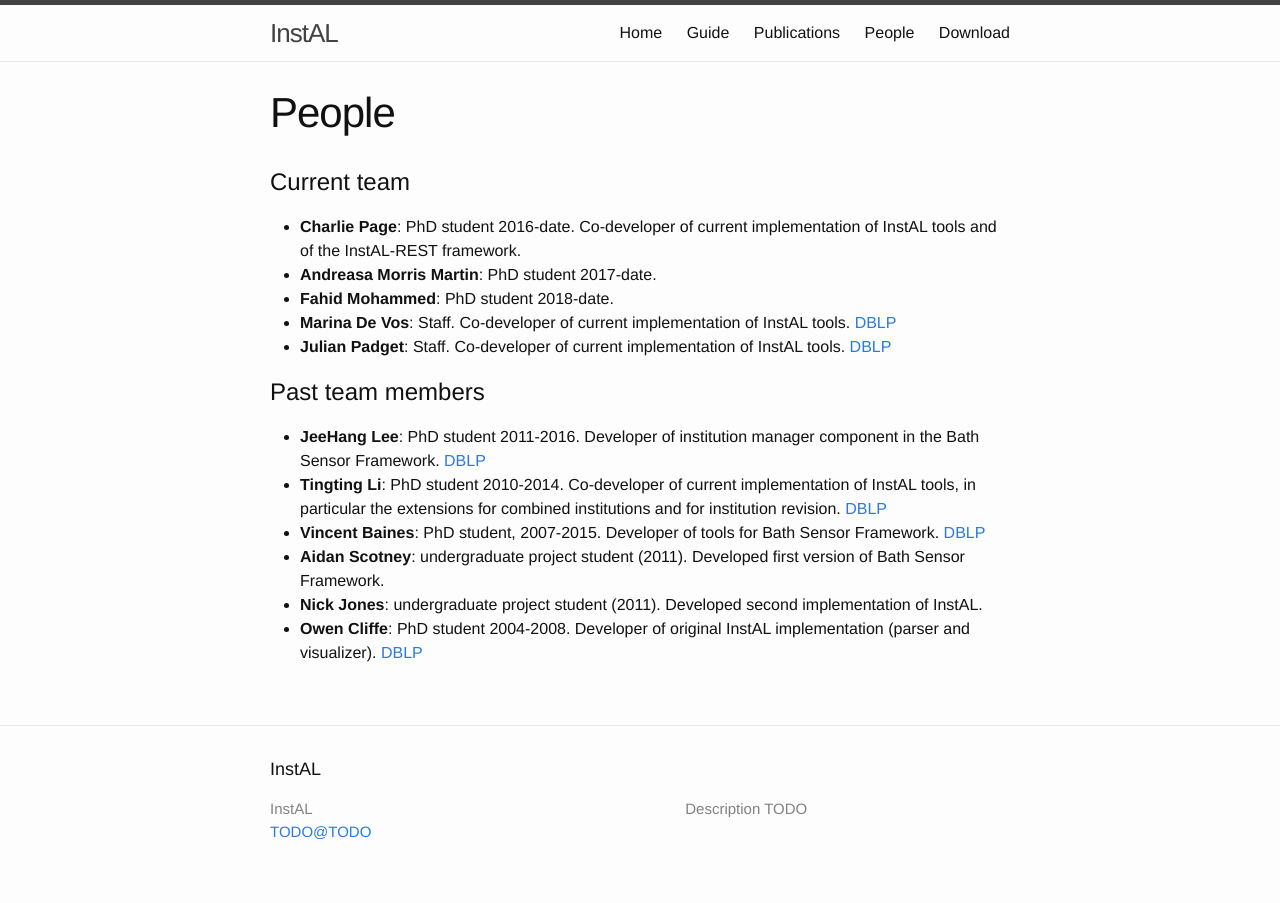
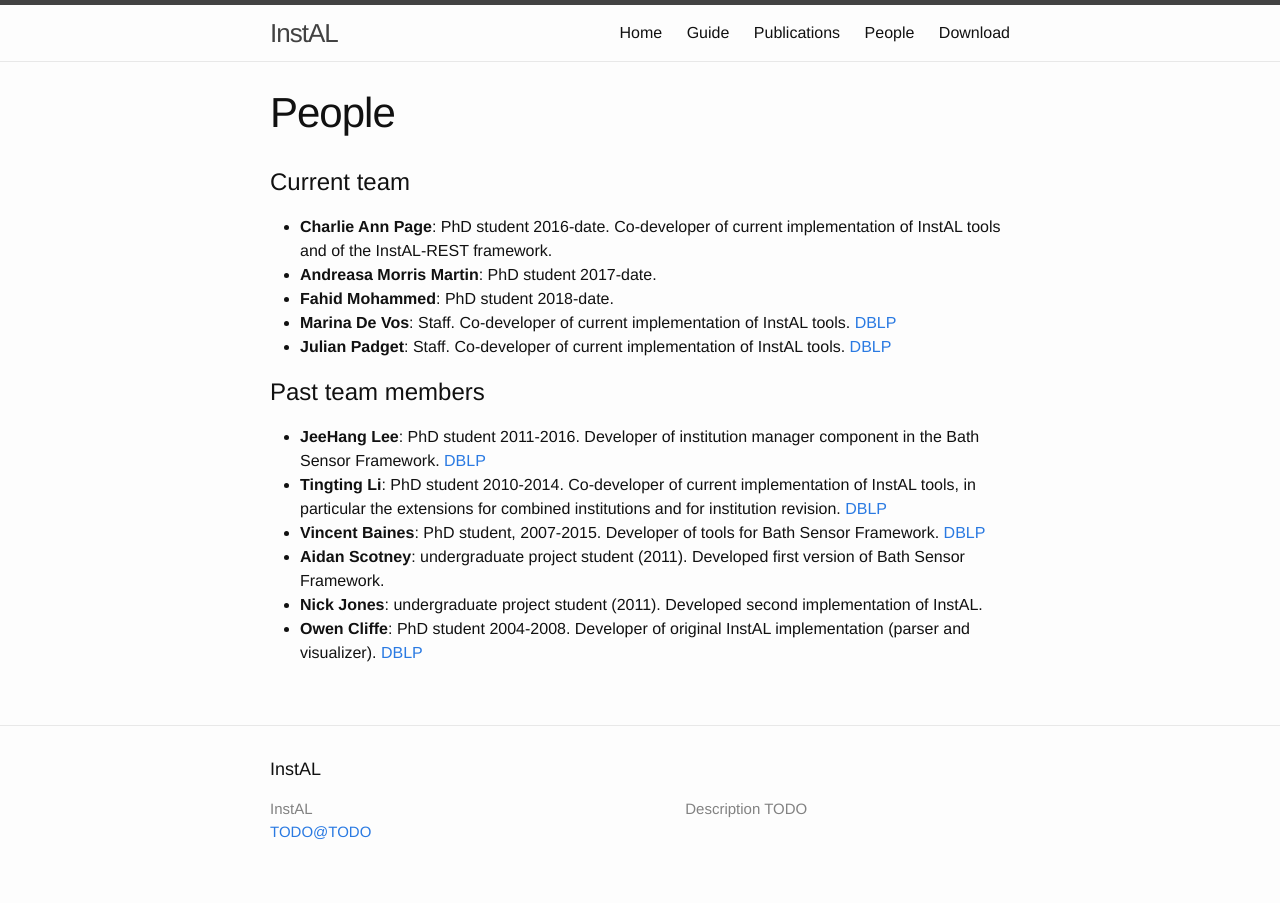
Before and after one commit to instsuite/instsuite.github.io, a Jekyll site: the page built from people.md, in a window 1280 px wide. Built offline with Jekyll 4.4.1, drawn with Linux system fonts in a browser that asks for light colours.

Commit message:
Fixing my name

```diff
--- a/people.md
+++ b/people.md
@@ -4,7 +4,7 @@ title: People
 order: 40
 ---
 # Current team
-* **Charlie Page**: PhD student 2016-date. Co-developer of current implementation of InstAL tools and of the InstAL-REST framework.
+* **Charlie Ann Page**: PhD student 2016-date. Co-developer of current implementation of InstAL tools and of the InstAL-REST framework.
 * **Andreasa Morris Martin**: PhD student 2017-date.
 * **Fahid Mohammed**: PhD student 2018-date.
 * **Marina De Vos**: Staff. Co-developer of current implementation of InstAL tools. <a href="http://www.informatik.uni-trier.de/~ley/pers/hd/v/Vos:Marina_De">DBLP</a>
```
